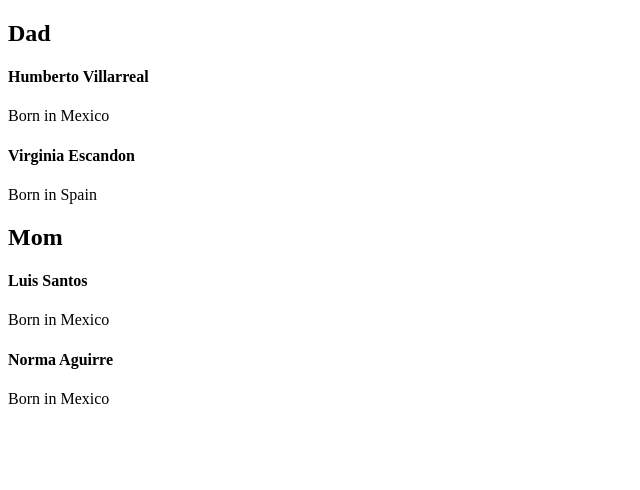
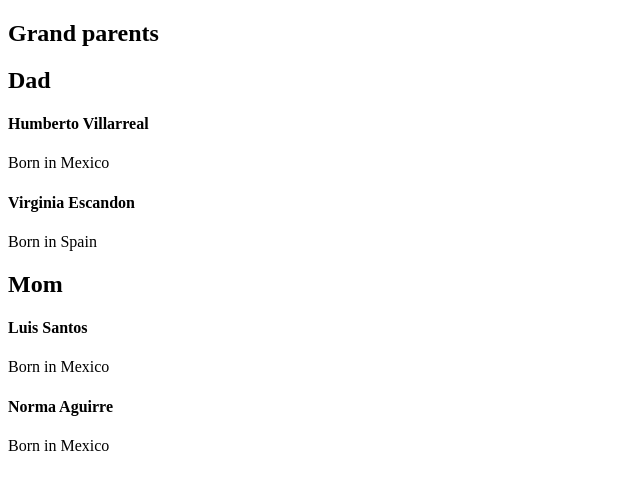
Before and after one commit to jjvs92/bootcampFamilyTree, a plain HTML site: page index.html in a window 1280 px wide. Shown: the whole page, without its empty margins (0-640 px from the left). Drawn offline with Linux system fonts and the light colour scheme.

Commit message:
added grandparents title

```diff
--- a/index.html
+++ b/index.html
@@ -8,6 +8,7 @@
 </head>
 <body>
     <div class='shared-sections' id='grand-parents-section'>
+        <h2>Grand parents</h2>
         <div>
             <h2>Dad</h2>
             <h4>
```
